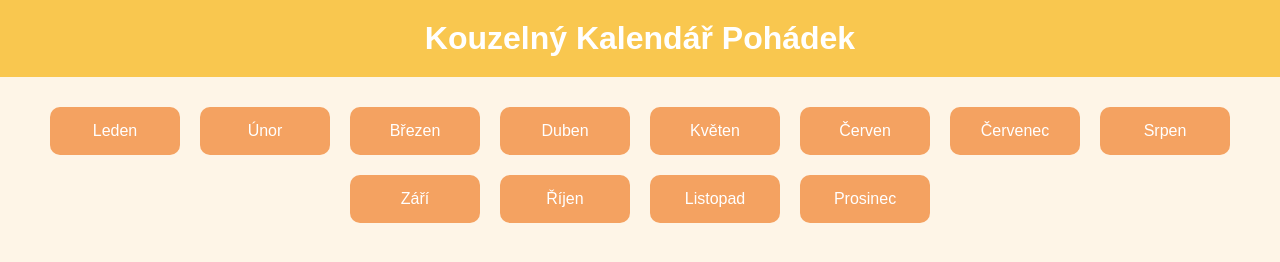
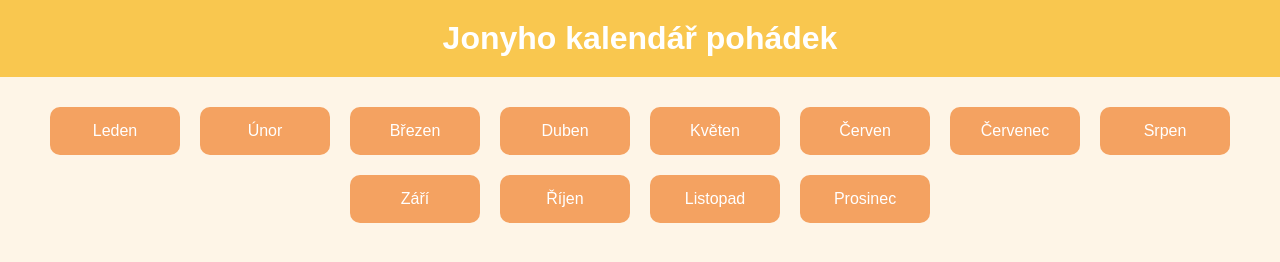
Before and after one commit to FlavorElevator/kouzelny-kalendar-pohadek, a plain HTML site: page index.html in a window 1280 px wide. Drawn offline with Linux system fonts and the light colour scheme.

Commit message:
Update index.html

```diff
--- a/index.html
+++ b/index.html
@@ -2,13 +2,13 @@
 <html lang="cs">
 <head>
   <meta charset="UTF-8">
-  <title>Kouzelný Kalendář Pohádek</title>
+  <title>Jonyho kalendář pohádek</title>
   <meta name="viewport" content="width=device-width, initial-scale=1.0">
   <link rel="stylesheet" href="styles.css">
 </head>
 <body>
 
-  <h1>Kouzelný Kalendář Pohádek</h1>
+  <h1>Jonyho kalendář pohádek</h1>
   <div id="app">
     <!-- Zde se bude dynamicky vkládat obsah -->
   </div>
```
